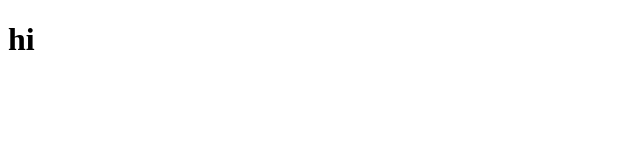
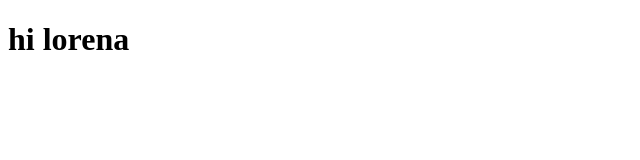
Before and after one commit to ledinemax/projeto-guiado-React, a React (Vite) app in the folder projeto-react-s15/: page / in a window 1280 px wide. Shown: the top 160 px of the page, without its empty margins (0-640 px from the left). Built offline with nearby package versions, Linux system fonts and the light colour scheme.

Commit message:
mudança no app

```diff
--- a/projeto-react-s15/src/App.jsx
+++ b/projeto-react-s15/src/App.jsx
@@ -5,7 +5,7 @@ function App() {
 
   return (
     <>
-     <h1>hi</h1>
+     <h1>hi lorena</h1>
     </>
   )
 }
```
